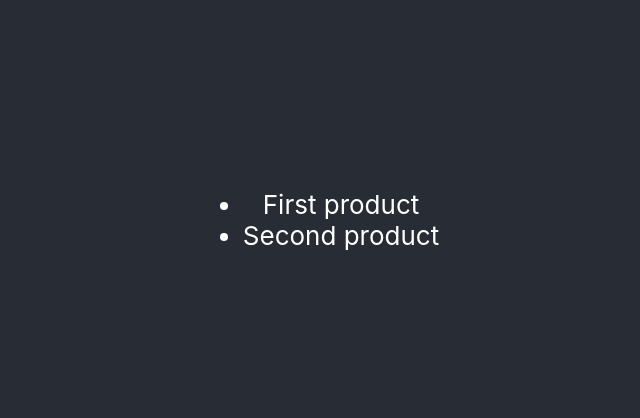
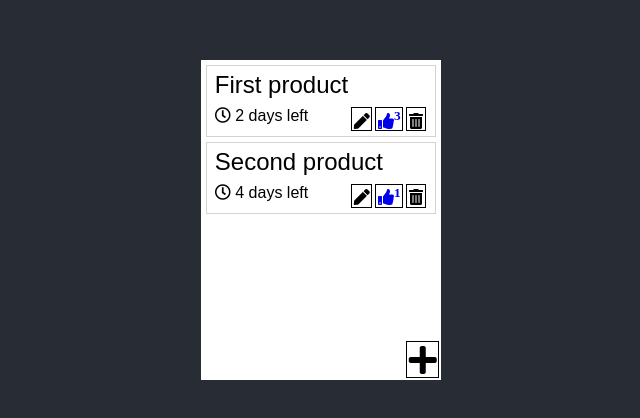
Before and after one commit to agiledev3/buyers-remorse-app, a React (Create React App) app: page / in a window 1280 px wide. Shown: the part 180-598 px from the top of the page, without its empty margins (319-959 px from the left). Built offline with nearby package versions, Linux system fonts and the light colour scheme.

Commit message:
ListItem component: provisional structure

```diff
--- a/src/App.js
+++ b/src/App.js
@@ -1,4 +1,5 @@
 import { useState } from "react";
+import { BrowserRouter as Router } from 'react-router-dom';
 
 import "./App.css";
 import Home from "./Components/Home";
@@ -10,6 +11,7 @@ function App() {
   const [activePage, setActivePage] = useState(App.pages.HOME);
   const allProducts = products.getAll();
   return (
+    <Router>
       <div className="App">
         <header className="App-header">
           {activePage === App.pages.HOME && (
@@ -17,6 +19,7 @@ function App() {
           )}
         </header>
       </div>
+    </Router>
   );
 }
 
--- a/src/Components/Home/ListItem.js
+++ b/src/Components/Home/ListItem.js
@@ -0,0 +1,59 @@
+import React from 'react'
+import { Link } from 'react-router-dom'
+
+function ListItem(prop) {
+    const {id, name, daysLeft, likeCount} = prop.product;
+
+    return (
+        <div style={boxStyle}>
+            <div style={captionStyle}>
+                {name}
+            </div>
+            <div style={contentStyle}>
+                <span>
+                    <i className="far fa-clock"></i> {daysLeft} days left
+                </span>
+                <span>
+                    {/* ToDo:: remove sup after Bootstrap or SemanticUI is available */}
+                    <i className="fas fa-pen" style={actionBtnStyle}><sup></sup></i>
+                    <Link to={`/product/${id}`}>
+                        <i className="fas fa-thumbs-up" style={actionBtnStyle}><sup>{likeCount}</sup></i>
+                    </Link>
+                    <i className="fas fa-trash-alt" style={actionBtnStyle}><sup></sup></i>
+                </span>
+            </div>
+        </div>
+    )
+}
+
+//ToDo:: use Bootstrap or SemanticUI instead when available
+const boxStyle = {
+    color: "black",
+    backgroundColor: "white",
+    padding: "0.3rem 0.5rem",
+    margin: "0.3rem",
+    fontFamily: "Arial",
+    border: 'solid 1px lightgrey'
+  };
+
+const captionStyle = {
+    textAlign: 'left',
+    fontSize: '1.5rem'
+}
+
+const contentStyle = {
+    display: 'flex',
+    justifyContent: 'space-between',
+    fontSize: '1rem',
+    paddingTop: '0.5rem'
+}
+
+const actionBtnStyle = {
+    border: '1px solid black',
+    padding: '0.1em',
+    cursor: "pointer",
+    margin: "0 0.1em"
+}
+
+
+export default ListItem
--- a/src/Components/Home/ProductList.js
+++ b/src/Components/Home/ProductList.js
@@ -0,0 +1,38 @@
+import React from 'react'
+import ListItem from './ListItem'
+import { Link } from 'react-router-dom'
+
+function ProductList(props) {
+    return (
+        <div style={containerStyle}>
+            {props.allProducts.map((product) => (
+                <ListItem key={product.id} product={product}/>
+            ))}
+            <Link to='/product/add'>
+                <i className="fas fa-plus" style={actionBtnStyle}></i>
+            </Link>
+        </div>
+    )
+}
+
+//ToDo:: use framework for styles
+const containerStyle = {
+    minWidth:'15rem',
+    minHeight:'20rem',
+    backgroundColor:"white",
+    position: 'relative'
+}
+
+const actionBtnStyle = {
+    border: '1px solid black',
+    padding: '0.1rem',
+    cursor: "pointer",
+    margin: "0.1rem 0.1rem",
+    color: 'black',
+    fontSize: '2rem',
+    position: 'absolute',
+    right: '0',
+    bottom:'0'
+}
+
+export default ProductList
--- a/src/Components/Home/index.js
+++ b/src/Components/Home/index.js
@@ -1,14 +1,9 @@
 import React from "react";
+import ProductList from './ProductList'
 
 const Home = (props) => {
   return (
-    <div>
-      <ul>
-        {props.allProducts.map((product) => (
-          <li key={product.id}>{product.name}</li>
-        ))}
-      </ul>
-    </div>
+    <ProductList allProducts={props.allProducts}/>
   );
 };
 
```
Lines whose indentation alone changed are shown as unchanged.
